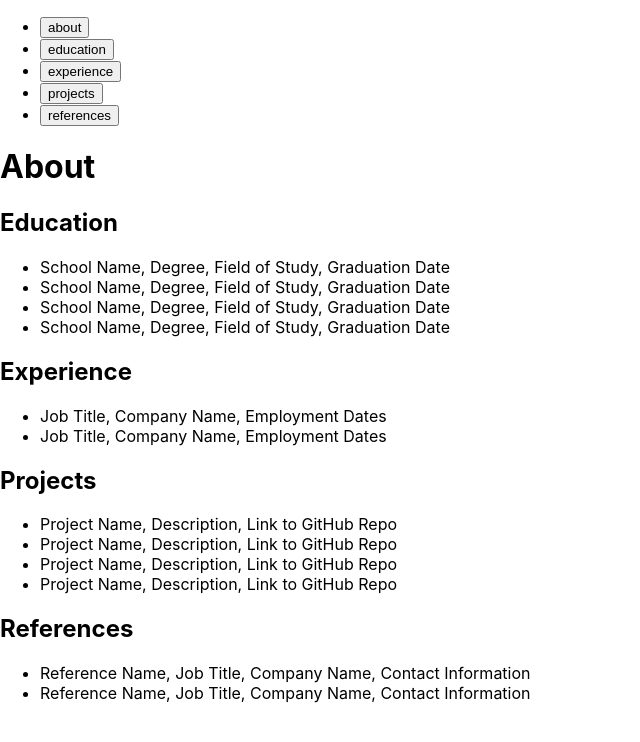
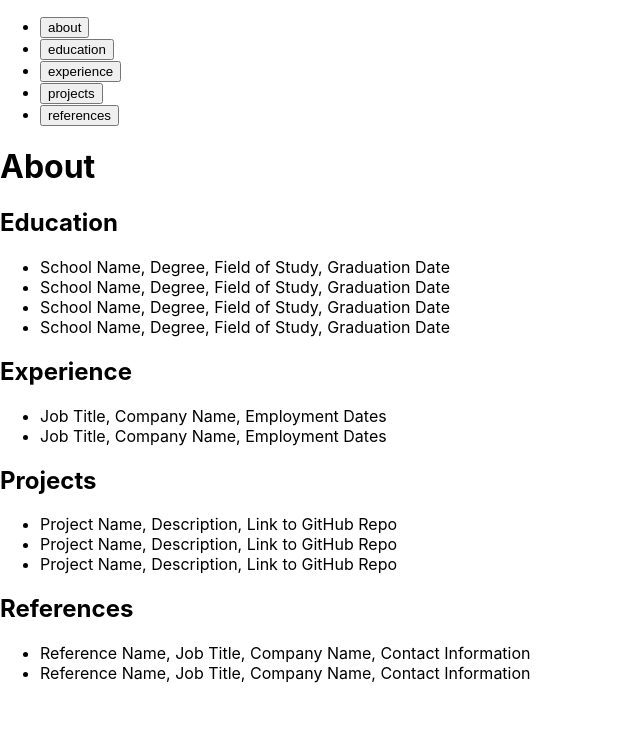
Before and after one commit to SanderSkofsrud/personal-website, a React (Create React App) app: page / in a window 1280 px wide. Shown: the top 742 px of the page, without its empty margins (0-640 px from the left). Built offline with nearby package versions, Linux system fonts and the light colour scheme.

Commit message:
Test pipeline

```diff
--- a/src/components/projects.tsx
+++ b/src/components/projects.tsx
@@ -8,7 +8,6 @@ export const Projects = forwardRef<HTMLDivElement>((props, ref) => {
         <li>Project Name, Description, Link to GitHub Repo</li>
         <li>Project Name, Description, Link to GitHub Repo</li>
         <li>Project Name, Description, Link to GitHub Repo</li>
-        <li>Project Name, Description, Link to GitHub Repo</li>
       </ul>
     </div>
   );
```
